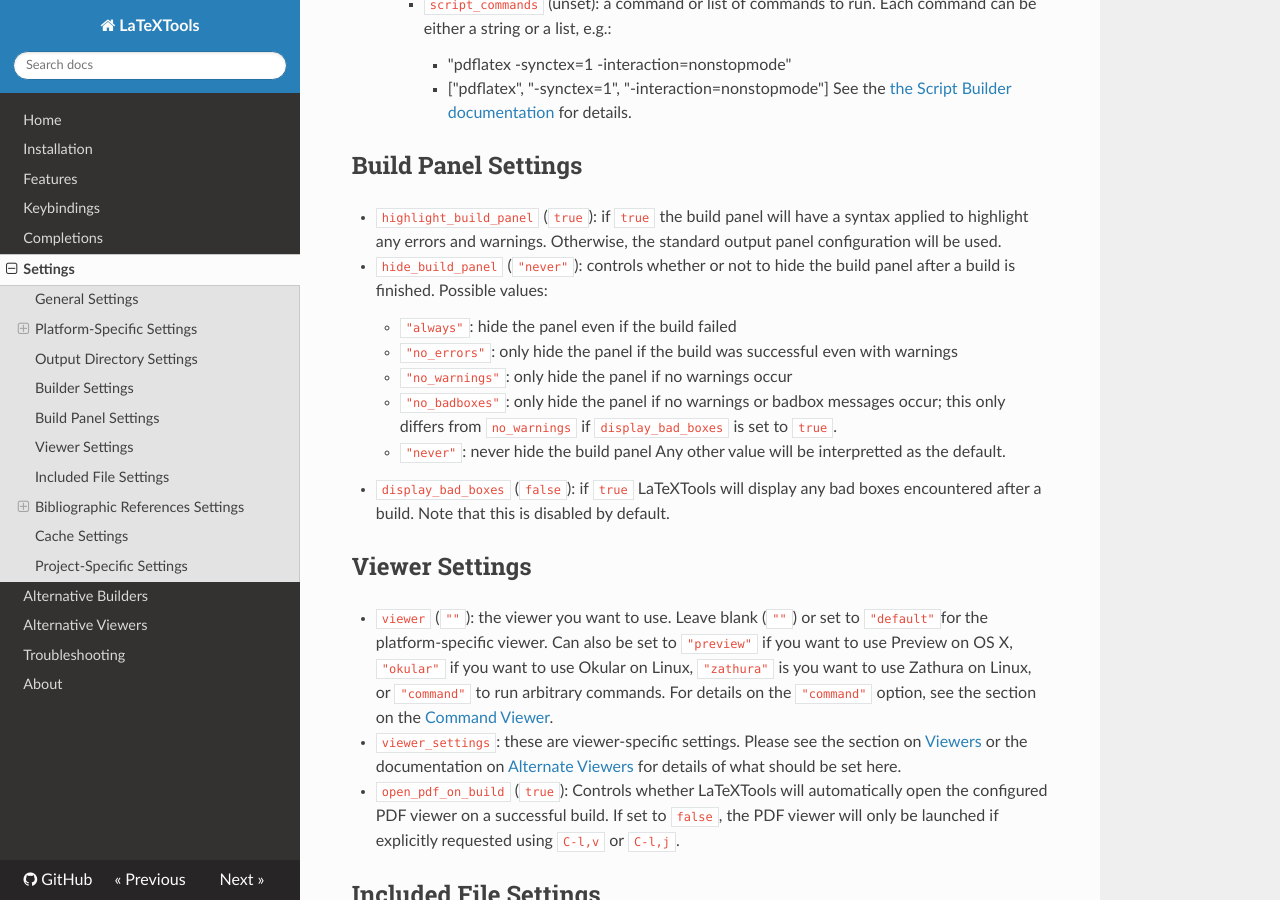
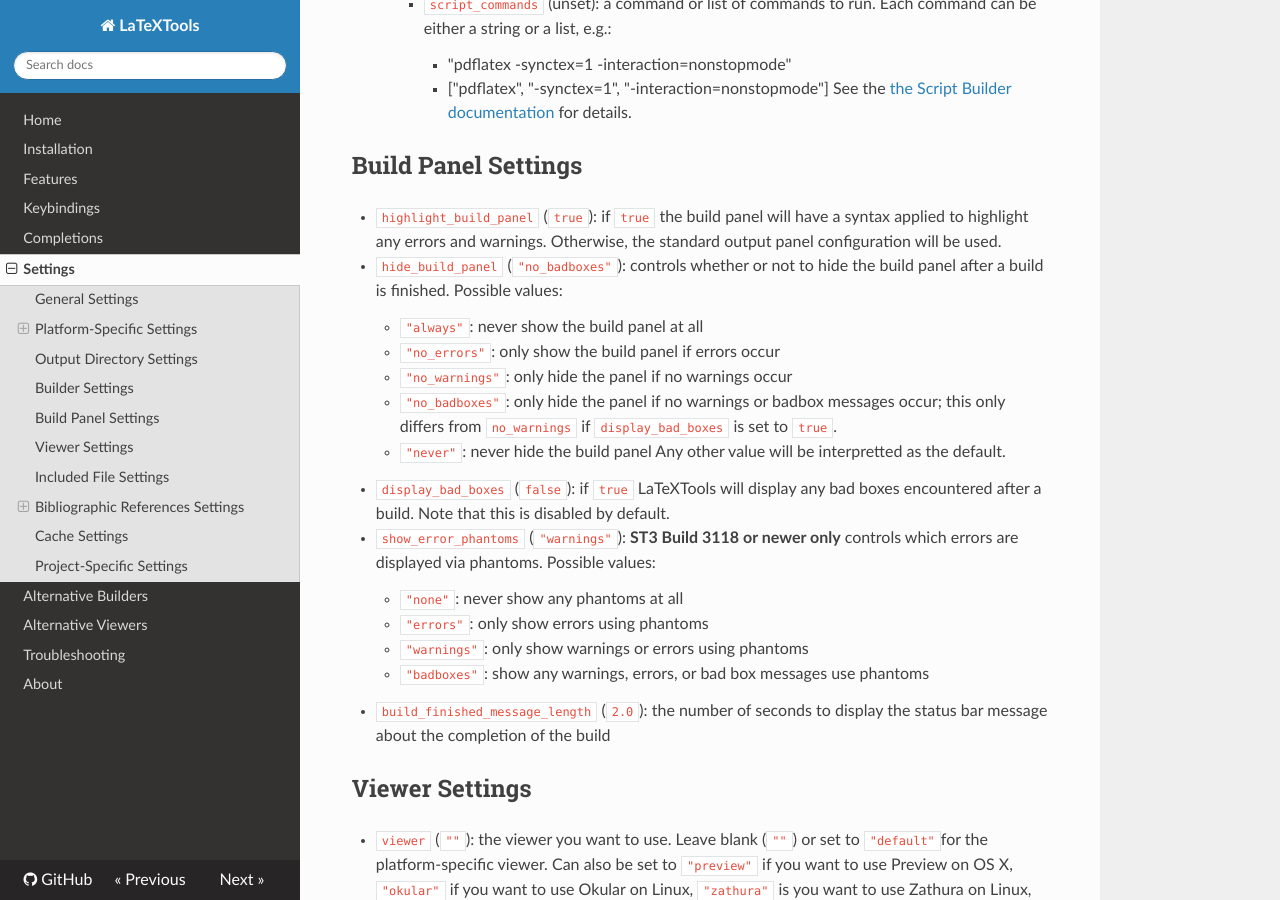
Before and after one commit to SublimeText/LaTeXTools, an MkDocs documentation site: the page built from docs/settings.md, in a window 1280 px wide and 900 px high, scrolled down 4884 px. Built offline with MkDocs 1.6.1, drawn with Linux system fonts in a browser that asks for light colours; nearby versions of some CDN libraries; old or Windows-style settings are respelled for this version of MkDocs.

Commit message:
Update docs to v3.11.0

```diff
--- a/docs/settings.md
+++ b/docs/settings.md
@@ -91,14 +91,20 @@
 ## Build Panel Settings
 
 * `highlight_build_panel` (`true`): if `true` the build panel will have a syntax applied to highlight any errors and warnings. Otherwise, the standard output panel configuration will be used.
-* `hide_build_panel` (`"never"`): controls whether or not to hide the build panel after a build is finished. Possible values:
-	* `"always"`: hide the panel even if the build failed
-	* `"no_errors"`: only hide the panel if the build was successful even with warnings
+* `hide_build_panel` (`"no_badboxes"`): controls whether or not to hide the build panel after a build is finished. Possible values:
+	* `"always"`: never show the build panel at all
+	* `"no_errors"`: only show the build panel if errors occur
 	* `"no_warnings"`: only hide the panel if no warnings occur
 	* `"no_badboxes"`: only hide the panel if no warnings or badbox messages occur; this only differs from `no_warnings` if `display_bad_boxes` is set to `true`.
 	* `"never"`: never hide the build panel
 Any other value will be interpretted as the default.
 * `display_bad_boxes` (`false`): if `true` LaTeXTools will display any bad boxes encountered after a build. Note that this is disabled by default.
+* `show_error_phantoms` (`"warnings"`): **ST3 Build 3118 or newer only** controls which errors are displayed via phantoms. Possible values:
+	 * `"none"`: never show any phantoms at all
+	 * `"errors"`: only show errors using phantoms
+	 * `"warnings"`: only show warnings or errors using phantoms
+	 * `"badboxes"`: show any warnings, errors, or bad box messages use phantoms
+* `build_finished_message_length` (`2.0`): the number of seconds to display the status bar message about the completion of the build
 
 ## Viewer Settings
 
```
Also changed, not shown: docs/keybindings.md (+8 -4 lines).
